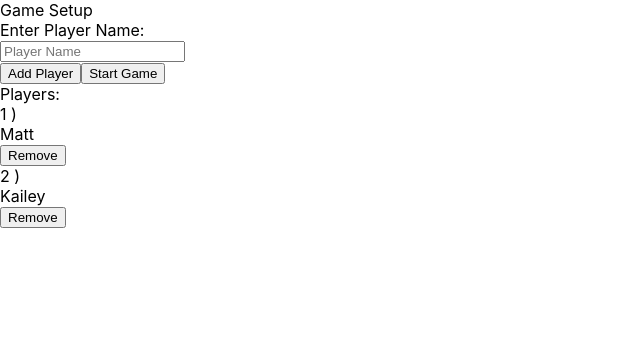
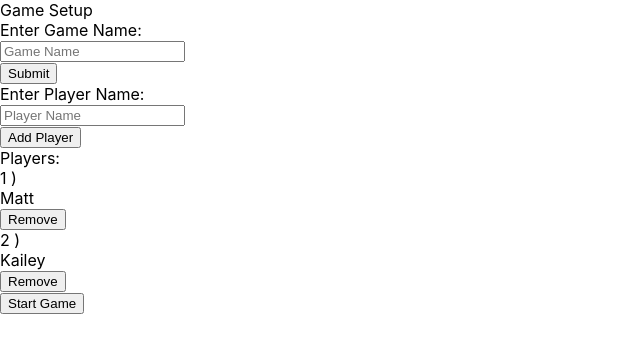
Before and after one commit to MattHlav478/score-keeper, a React (Create React App) app: page / in a window 1280 px wide. Shown: the top 352 px of the page, without its empty margins (0-640 px from the left). Built offline with nearby package versions, Linux system fonts and the light colour scheme.

Commit message:
mostly styling edits and debug an issue

```diff
--- a/public/index.html
+++ b/public/index.html
@@ -26,6 +26,7 @@
     -->
     <title>React App</title>
   </head>
+  <!-- <body> -->
   <body class="bg-gradient-to-r from-gray-800 to-gray-900 text-white">
     <noscript>You need to enable JavaScript to run this app.</noscript>
     <div id="root"></div>
--- a/src/screens/Scorekeeper.js
+++ b/src/screens/Scorekeeper.js
@@ -1,20 +1,8 @@
 import React, { useState } from "react";
 
-export default function Scorekeeper() {
-  const [players, setPlayers] = useState([]);
+export default function Scorekeeper({players}) {
   const [round, setRound] = useState(1);
   const [scores, setScores] = useState({});
-
-  const handleAddPlayer = () => {
-    const playerName = prompt("Enter player name:");
-    if (playerName) {
-      setPlayers([...players, playerName]);
-      setScores((prevScores) => ({
-        ...prevScores,
-        [playerName]: [],
-      }));
-    }
-  };
 
   const handleScoreInputChange = (player, round, score) => {
     const updatedScores = { ...scores };
@@ -36,19 +24,18 @@ export default function Scorekeeper() {
       <table>
         <thead>
           <tr>
-                      <th className="">Round {round}</th>
-            {players.map((player) => (
-              <th key={player}>{player}</th>
+            <th className="">Round {round}</th>
+            {players.map((player, i) => (
+              <th key={i}>{player.name}</th>
             ))}
           </tr>
         </thead>
         <tbody>
           <tr>
-            {players.map((player) => (
-              <td key={player}>
+            {players.map((player, i) => (
+              <td key={i}>
                 <input
                   type="number"
-                  value={scores[player][round - 1] || ""}
                   onChange={(e) =>
                     handleScoreInputChange(player, round, e.target.value)
                   }
@@ -57,8 +44,7 @@ export default function Scorekeeper() {
             ))}
           </tr>
         </tbody>
-          </table>
-      <button onClick={handleAddPlayer}>Add Player</button>
+      </table>
       <button onClick={handleRoundSubmit}>Submit Round</button>
     </div>
   );
--- a/src/screens/Setup.js
+++ b/src/screens/Setup.js
@@ -3,15 +3,25 @@ import { Link } from "react-router-dom";
 
 export default function Setup({ players, setPlayers }) {
   const [playerName, setPlayerName] = useState("");
-  const [alertPlayerNameError, setAlertPlayerNameError] = useState(false);
+    const [alertPlayerNameError, setAlertPlayerNameError] = useState(false);
+
+  const [gameName, setGameName] = useState("");
+    const [alertGameNameError, setAlertGameNameError] = useState(false);
+
 
   let gameDetails = {
-    gameName: "",
+    gameName: gameName,
     totalRounds: 0,
     totalPlayers: players,
   };
 
-  function handleChange(event) {
+   function handleGameNameChange(event) {
+    if (alertGameNameError) {
+      setAlertGameNameError(false);
+    }
+    setGameName(event.target.value);
+  }
+  function handlePlayerNameChange(event) {
     if (alertPlayerNameError) {
       setAlertPlayerNameError(false);
     }
@@ -40,33 +50,48 @@ export default function Setup({ players, setPlayers }) {
     <div className="flex flex-col m-2 h-screen text-lg">
       <div className="self-center p-4 text-2xl">Game Setup</div>
       <div className="flex flex-col h-28 p-4">
+        <div className="py-2">Enter Game Name:</div>
+        <input
+          type="text"
+          id="game-name"
+          name="game-name"
+          value={gameName}
+          onChange={handleGameNameChange}
+          className="bg-gray-200 border-2 border-solid rounded-lg border-violet-600 p-2 text-black"
+          placeholder="Game Name"
+        />
+        {alertGameNameError && (
+          <div className="text-red-500">Game name cannot be blank</div>
+        )}
+      </div>
+      <button
+          className="bg-violet-600 self-center font-bold rounded-lg w-36 p-2 mt-4"
+          onClick={addPlayer}
+        >
+          Submit
+        </button>
+      <div className="flex flex-col h-28 p-4">
         <div className="py-2">Enter Player Name:</div>
         <input
           type="text"
           id="player-name"
           name="player-name"
           value={playerName}
-          onChange={handleChange}
-          className="bg-gray-200 border-2 border-solid rounded-lg border-violet-600 p-2"
+          onChange={handlePlayerNameChange}
+          className="bg-gray-200 border-2 border-solid rounded-lg border-violet-600 p-2 text-black"
           placeholder="Player Name"
         />
         {alertPlayerNameError && (
           <div className="text-red-500">Player name cannot be blank</div>
         )}
       </div>
-      <div className="flex flex-row justify-around">
         <button
-          className="bg-violet-600 font-bold rounded-lg w-36 p-2 mt-4"
+          className="bg-violet-600 self-center font-bold rounded-lg w-36 p-2 mt-4"
           onClick={addPlayer}
         >
           Add Player
         </button>
-        <Link to="/scoreboard">
-          <button className="bg-violet-600 font-bold rounded-lg w-36 p-2 mt-4">
-            Start Game
-          </button>
-        </Link>
-      </div>
+
       <div className="flex flex-col h-1/2 p-4">
         {players.length >= 1 && (
           <div className="text-xl font-bold border-b-2 border-violet-500">
@@ -92,6 +117,11 @@ export default function Setup({ players, setPlayers }) {
           </div>
         ))}
       </div>
+      <Link to="/scoreboard">
+          <button className="bg-violet-600 font-bold rounded-lg w-36 p-2 mt-4">
+            Start Game
+          </button>
+        </Link>
     </div>
   );
 }
```
